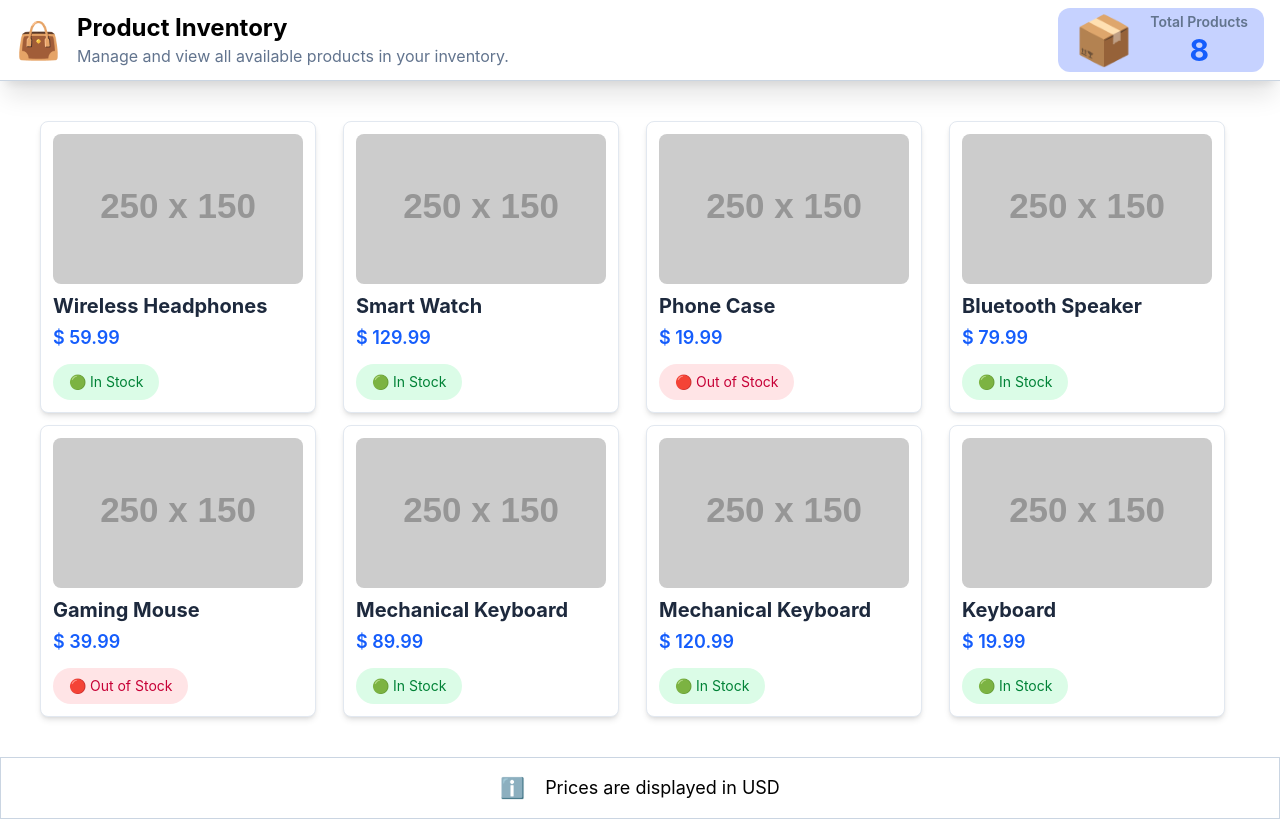
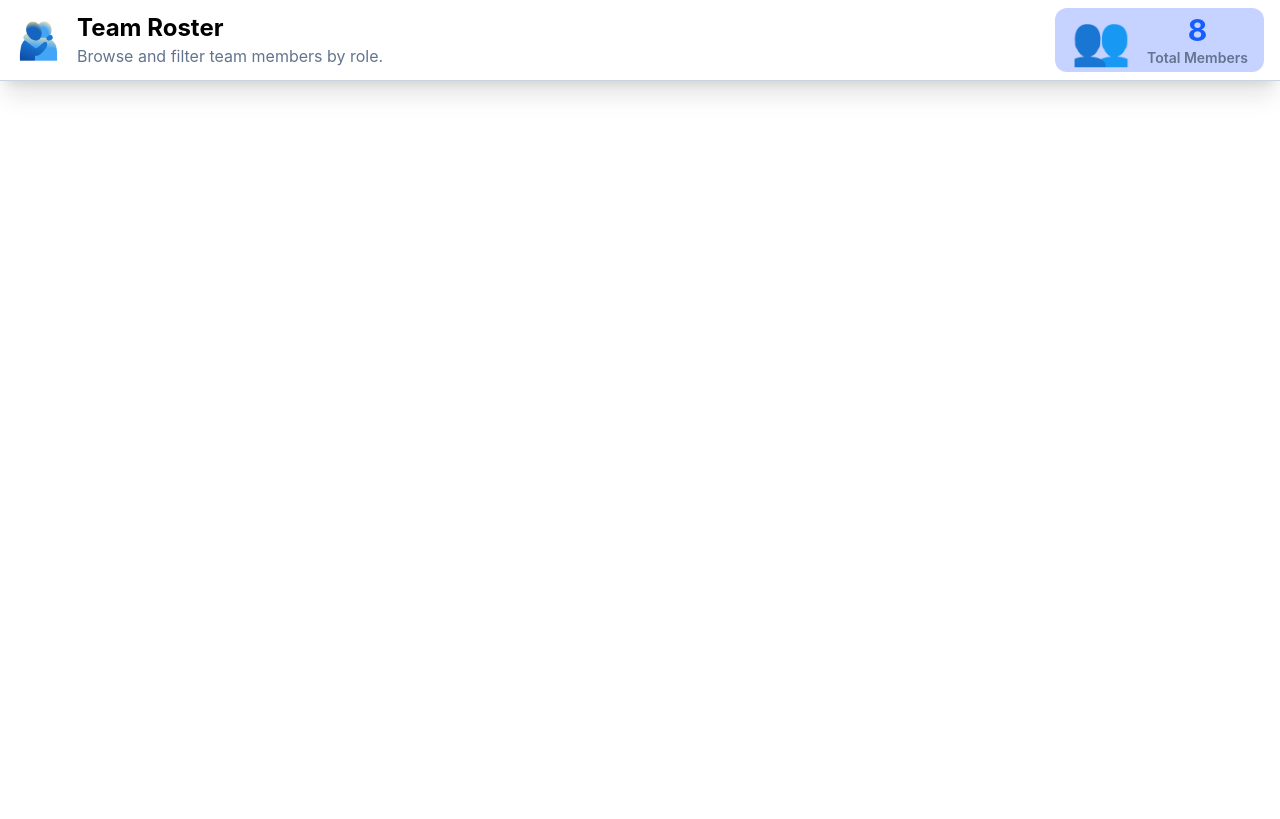
Before and after one commit to Sarfarosh-0/Web_Development, a React (Vite) app in the folder REACT_JS/01_React_App/: page / in a window 1280 px wide. Built offline with nearby package versions, Linux system fonts and the light colour scheme.

Commit message:
Header of Team Roster

```diff
--- a/REACT_JS/01_React_App/index.html
+++ b/REACT_JS/01_React_App/index.html
@@ -10,7 +10,7 @@
 
 <body>
   <div id="root"></div>
-  <script type="module" src="/src/04_Product_Inventory/Main_04.jsx"></script>
+  <script type="module" src="/src/05_User_Role_Filter/Main_05.jsx"></script>
 </body>
 
 </html>
--- /dev/null
+++ b/REACT_JS/01_React_App/src/05_User_Role_Filter/App.jsx
@@ -0,0 +1,12 @@
+import Header from "./Components/Header";
+
+function App() {
+
+    return (
+        <div>
+            <Header totalProduct={8} />
+        </div>
+    );
+}
+
+export default App;
--- /dev/null
+++ b/REACT_JS/01_React_App/src/05_User_Role_Filter/Components/Header.jsx
@@ -0,0 +1,25 @@
+function Header({ totalProduct }) {
+    return (
+        <header className="flex justify-between items-center border-b bg-white border-slate-300 w-full px-4 py-2 shadow-xl sticky top-0 z-10">
+            <div className="flex gap-4 items-center">
+                <span className="text-4xl">🫂</span>
+                <div>
+                    <h1 className="text-2xl font-bold">Team Roster</h1>
+                    <p className="text-slate-500 ">
+                        Browse and filter team members by role.
+                    </p>
+                </div>
+            </div>
+
+            <div className="bg-indigo-200 rounded-xl px-4 py-1 flex items-center gap-4">
+                <span className="text-5xl">👥</span>
+                <div>
+                    <h2 className="text-3xl font-bold text-center text-blue-600">{totalProduct}</h2>
+                    <p className="text-slate-500 text-sm font-semibold">Total Members</p>
+                </div>
+            </div>
+        </header>
+    );
+}
+
+export default Header;
--- /dev/null
+++ b/REACT_JS/01_React_App/src/05_User_Role_Filter/Main_05.jsx
@@ -0,0 +1,11 @@
+import React from "react";
+import { StrictMode } from "react";
+import { createRoot } from "react-dom/client";
+
+import App from "./App.jsx"
+
+createRoot(document.getElementById("root")).render(
+    <StrictMode>
+        <App />
+    </StrictMode>
+);
```
Also changed, not shown: REACT_JS/01_React_App/src/05_User_Role_Filter/Components/Card.jsx (added), REACT_JS/01_React_App/src/05_User_Role_Filter/Components/Navbar.jsx (added).
